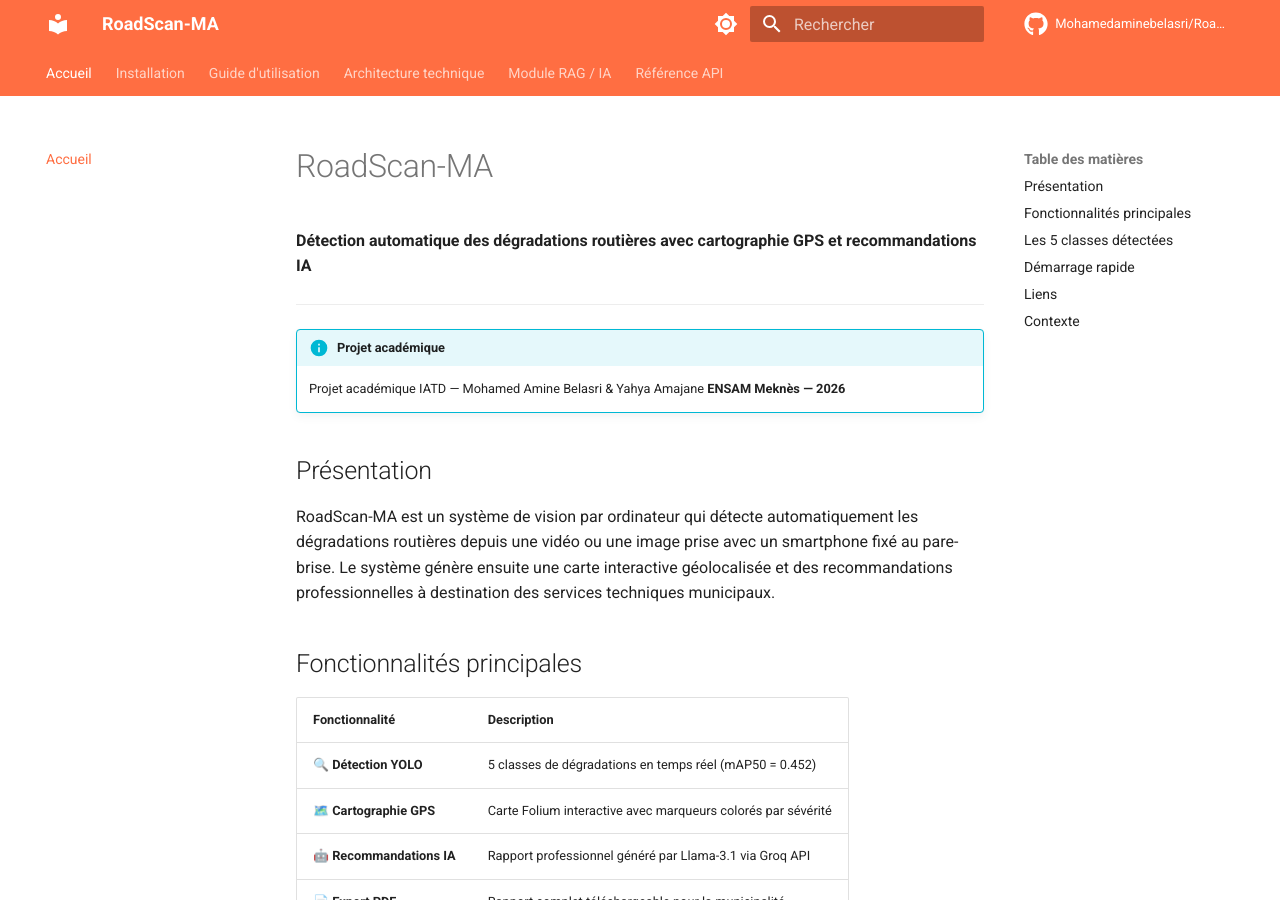
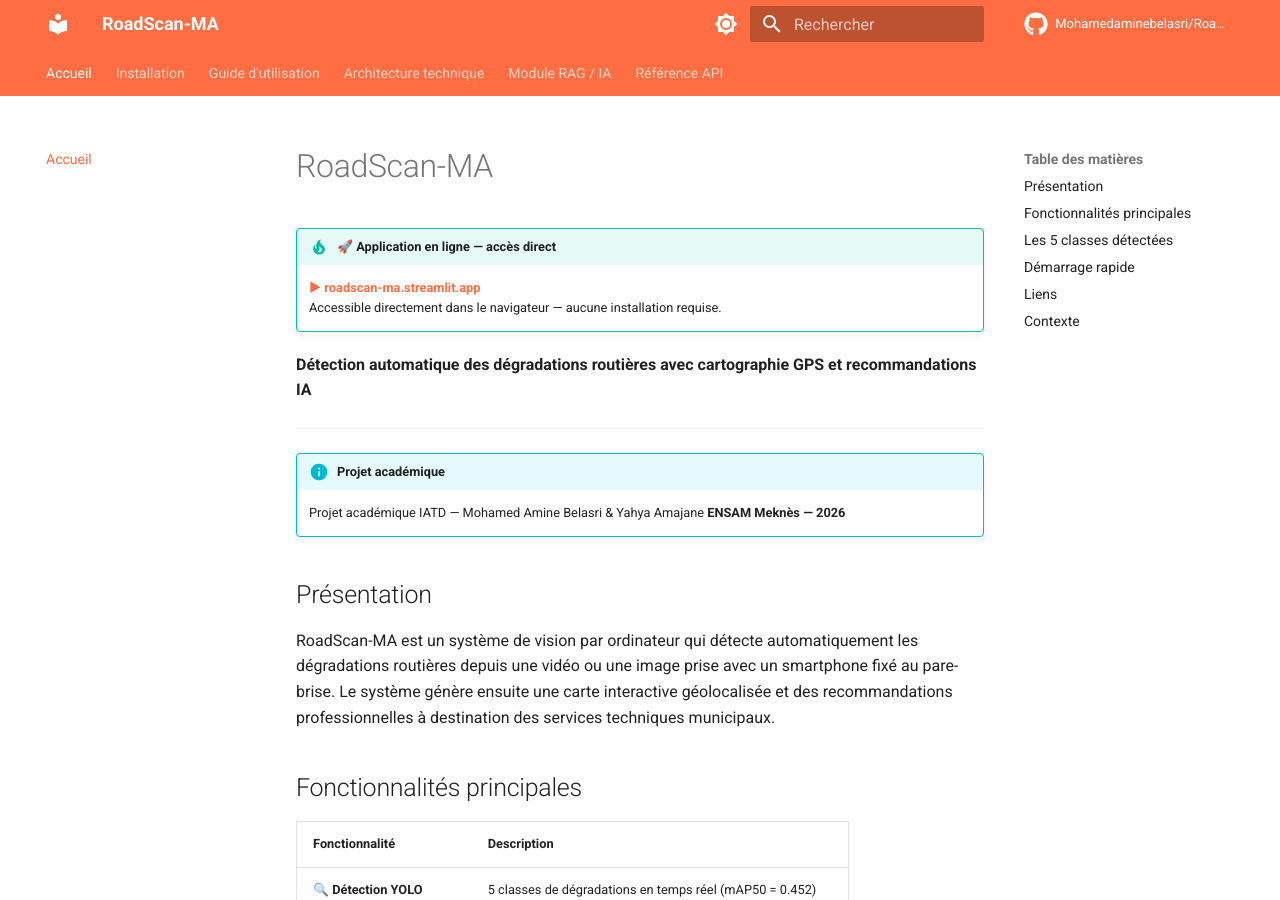
Before and after one commit to Mohamedaminebelasri/RoadScan-MA, an MkDocs documentation site: the page built from docs/index.md, in a window 1280 px wide and 900 px high. Built offline with MkDocs 1.6.1 and Material for MkDocs 9.7.7, drawn with Linux system fonts in a browser that asks for light colours; comment, search, counter and statistics services are not loaded.

Commit message:
docs: make Streamlit live link unmissable on GitHub and ReadTheDocs

```diff
--- a/docs/index.md
+++ b/docs/index.md
@@ -1,4 +1,8 @@
 # RoadScan-MA
+
+!!! tip "🚀 Application en ligne — accès direct"
+    **[▶ roadscan-ma.streamlit.app](https://roadscan-ma.streamlit.app)**
+    Accessible directement dans le navigateur — aucune installation requise.
 
 **Détection automatique des dégradations routières avec cartographie GPS et recommandations IA**
 
```
Also changed, not shown: README.md (+18 -0 lines).
